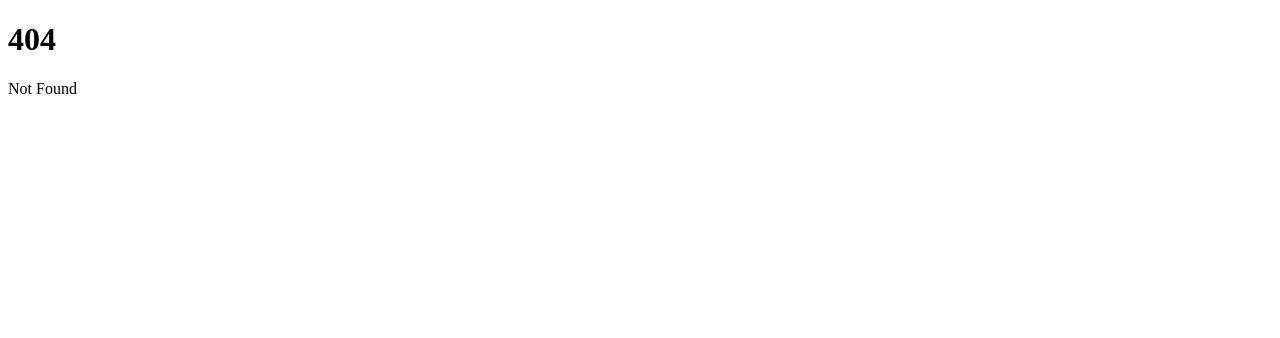
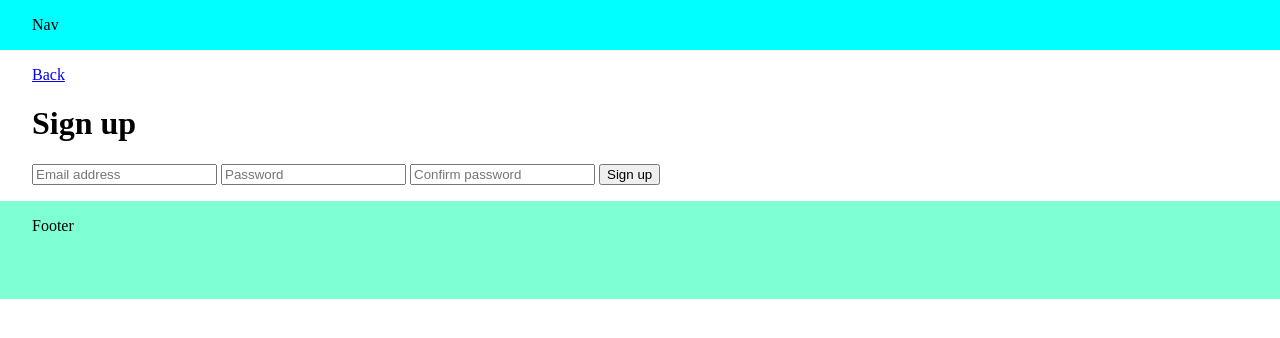
Before and after one commit to valdelaseras/nature-counts, a SvelteKit app: page /signup in a window 1280 px wide. Before the commit this address had no page. Shown: the top 338 px of the page. Built offline with nearby package versions, Linux system fonts and the light colour scheme.

Commit message:
[routing] setting up a few very basic routes

```diff
--- a/src/app.html
+++ b/src/app.html
@@ -3,6 +3,7 @@
 	<head>
 		<meta charset="utf-8" />
 		<link rel="icon" href="%sveltekit.assets%/favicon.png" />
+		<link rel="stylesheet" href="/index.css" />
 		<meta name="viewport" content="width=device-width, initial-scale=1" />
 		%sveltekit.head%
 	</head>
--- /dev/null
+++ b/src/lib/components/Footer.svelte
@@ -0,0 +1,10 @@
+<footer>
+	<span>Footer</span>
+</footer>
+
+<style lang="css">
+	footer {
+			padding: 1rem 2rem 4rem 2rem;
+			background-color: aquamarine;
+	}
+</style>
--- /dev/null
+++ b/src/lib/components/Nav.svelte
@@ -0,0 +1,10 @@
+<nav>
+	<span>Nav</span>
+</nav>
+
+<style lang="css">
+	nav {
+			padding: 1rem 2rem;
+			background-color: aqua;
+	}
+</style>
--- /dev/null
+++ b/src/routes/(authenticated)/+layout.svelte
@@ -0,0 +1,17 @@
+<nav>
+	<span>(Auth) Nav</span>
+</nav>
+<main>
+	<slot></slot>
+</main>
+
+<style lang="css">
+	nav {
+			padding: 1rem 2rem;
+			background-color: aqua;
+	}
+
+	main {
+			padding: 1rem 2rem;
+	}
+</style>
--- /dev/null
+++ b/src/routes/(authenticated)/account/+page.svelte
@@ -0,0 +1 @@
+<h1>Account</h1>
--- /dev/null
+++ b/src/routes/(public)/+layout.svelte
@@ -0,0 +1,16 @@
+<script lang="ts">
+	import Nav from '$lib/components/Nav.svelte';
+	import Footer from '$lib/components/Footer.svelte';
+</script>
+
+<Nav/>
+<main>
+	<slot></slot>
+</main>
+<Footer/>
+
+<style lang="css">
+	main {
+			padding: 1rem 2rem;
+	}
+</style>
--- /dev/null
+++ b/src/routes/(public)/signup/+page.svelte
@@ -0,0 +1,13 @@
+<nav>
+	<a href="/static">Back</a>
+</nav>
+
+<form>
+	<h1>Sign up</h1>
+
+	<input type="email" required placeholder="Email address"/>
+	<input type="password" required placeholder="Password"/>
+	<input type="password" required placeholder="Confirm password"/>
+
+	<button type="submit">Sign up</button>
+</form>
--- /dev/null
+++ b/static/index.css
@@ -0,0 +1,5 @@
+body {
+    margin: 0;
+    padding: 0;
+    font-size: 16px;
+}
```
Also changed, not shown: src/routes/(public)/login/+page.svelte (added, +14 -0 lines), src/routes/+page.svelte (+18 -9 lines).
